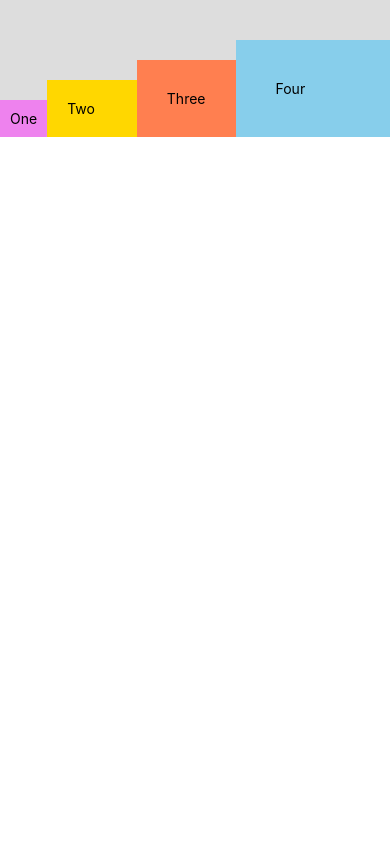
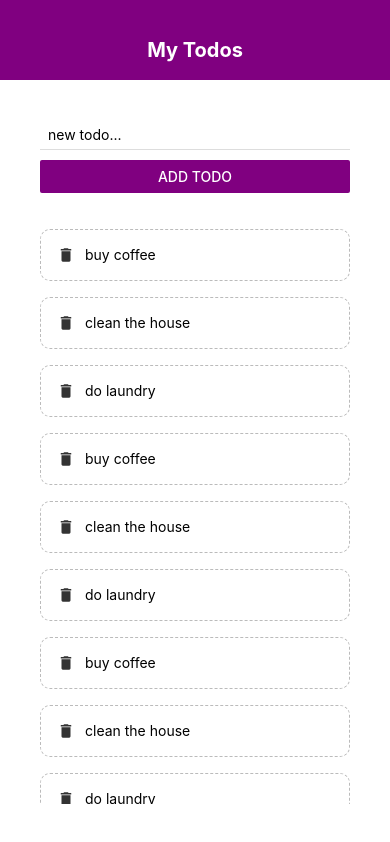
Before and after one commit to Sidhra93/react-native-todo-app, a React Native app: screen / in a window 390 px wide. Built offline with nearby package versions, Linux system fonts and the light colour scheme.

Commit message:
adding icon and final touches

```diff
--- a/App.js
+++ b/App.js
@@ -9,7 +9,13 @@ export default function App() {
     const [ todos, setTodos ] = useState([
         { text: 'buy coffee', key: '1' },
         { text: 'clean the house', key: '2' },
-        { text: 'do laundry', key: '3' }
+        { text: 'do laundry', key: '3' },
+        { text: 'buy coffee', key: '4' },
+        { text: 'clean the house', key: '5' },
+        { text: 'do laundry', key: '6' },
+        { text: 'buy coffee', key: '7' },
+        { text: 'clean the house', key: '8' },
+        { text: 'do laundry', key: '9' }
     ])
 
     const submitHandler = (text) => {
@@ -34,26 +40,26 @@ export default function App() {
     }
 
     return (
-        // <TouchableWithoutFeedback onPress={ () => {
-        //     Keyboard.dismiss()
-        //     console.log('dismissed keyboard')
-        //  } }>
-        //     <View style={styles.container}>
-        //         <Header />
-        //         <View style={styles.content}>
-        //             <AddTodo submitHandler={ submitHandler } />
-        //             <View style={styles.list}>
-        //                 <FlatList
-        //                     data={ todos }
-        //                     renderItem={ ({item}) => (
-        //                         <TodoItem item={ item } pressHandler={ pressHandler } />
-        //                     ) }
-        //                 />
-        //             </View>
-        //         </View>
-        //     </View>
-        // </TouchableWithoutFeedback>
-        <Sandbox />
+        <TouchableWithoutFeedback onPress={ () => {
+            Keyboard.dismiss()
+            console.log('dismissed keyboard')
+         } }>
+            <View style={styles.container}>
+                <Header />
+                <View style={styles.content}>
+                    <AddTodo submitHandler={ submitHandler } />
+                    <View style={styles.list}>
+                        <FlatList
+                            data={ todos }
+                            renderItem={ ({item}) => (
+                                <TodoItem item={ item } pressHandler={ pressHandler } />
+                            ) }
+                        />
+                    </View>
+                </View>
+            </View>
+        </TouchableWithoutFeedback>
+        // <Sandbox />
     );
 }
 
@@ -63,9 +69,11 @@ const styles = StyleSheet.create({
         backgroundColor: '#fff',
     },
     content: {
+        flex: 1,
         padding: 40
     },
     list: {
-        marginTop: 20
+        marginTop: 20,
+        flex: 1
     }
 });
--- a/app.json
+++ b/app.json
@@ -25,6 +25,7 @@
     ],
     "ios": {
       "supportsTablet": true
-    }
+    },
+    "description": "Followed the React Native Tutorial by The Net Ninja on YouTube and made a few tweaks of my own"
   }
 }
--- a/components/TodoItem.js
+++ b/components/TodoItem.js
@@ -1,10 +1,14 @@
 import React from 'react'
-import { StyleSheet, Text, TouchableOpacity } from 'react-native'
+import { StyleSheet, Text, View, TouchableOpacity } from 'react-native'
+import { MaterialIcons } from '@expo/vector-icons'
 
 export default function TodoItem({ item, pressHandler }) {
     return (
         <TouchableOpacity onPress={ () => pressHandler(item.key) }>
-            <Text style={ styles.item }>{ item.text }</Text>
+            <View style={ styles.item }>
+                <MaterialIcons name='delete' size={ 18 } color='#333' />
+                <Text style={ styles.itemText }>{ item.text }</Text>
+            </View>
         </TouchableOpacity>
     )
 }
@@ -16,6 +20,10 @@ const styles = StyleSheet.create({
         borderColor: '#bbb',
         borderWidth: 1,
         borderStyle: 'dashed',
-        borderRadius: 10
+        borderRadius: 10,
+        flexDirection: 'row'
+    },
+    itemText: {
+        marginLeft: 10
     }
 })
```
Also changed, not shown: .expo-shared/assets.json.
